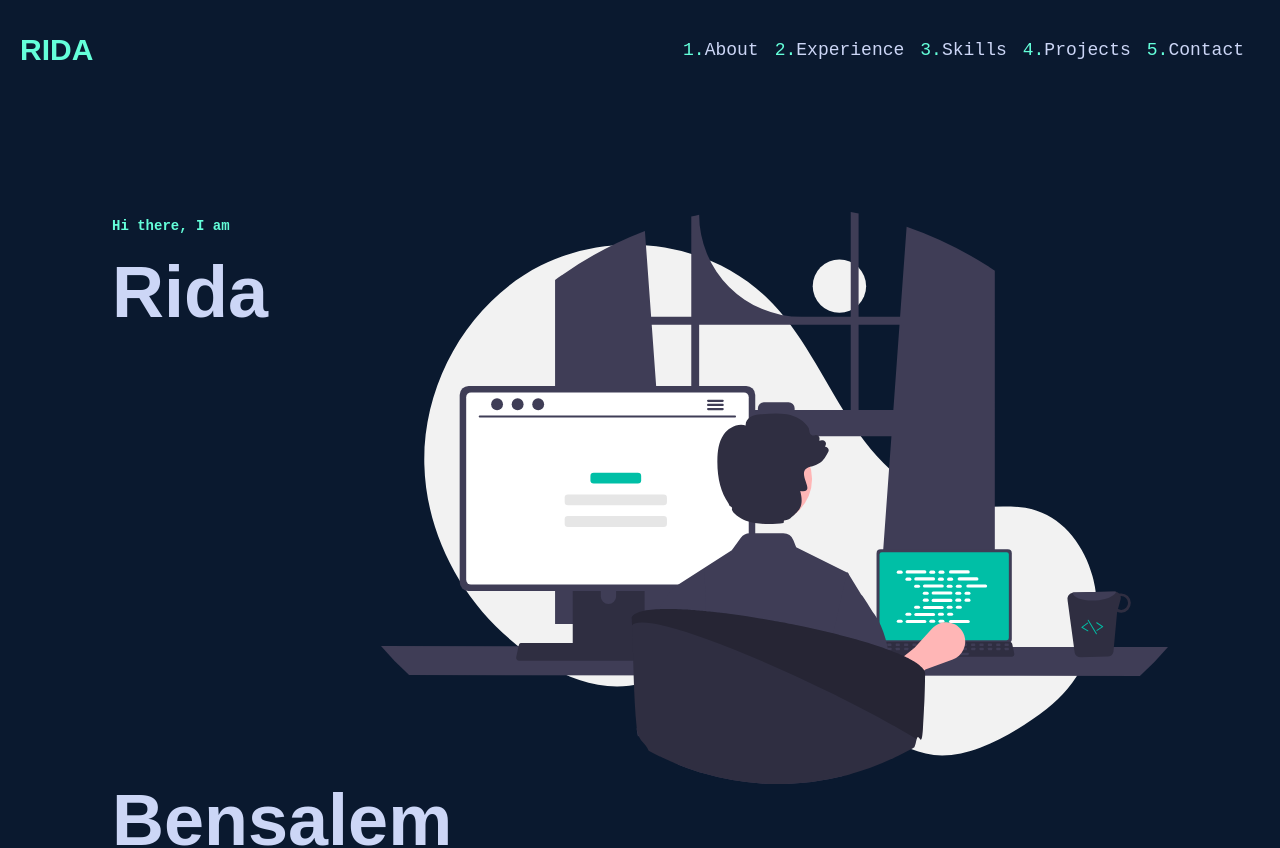
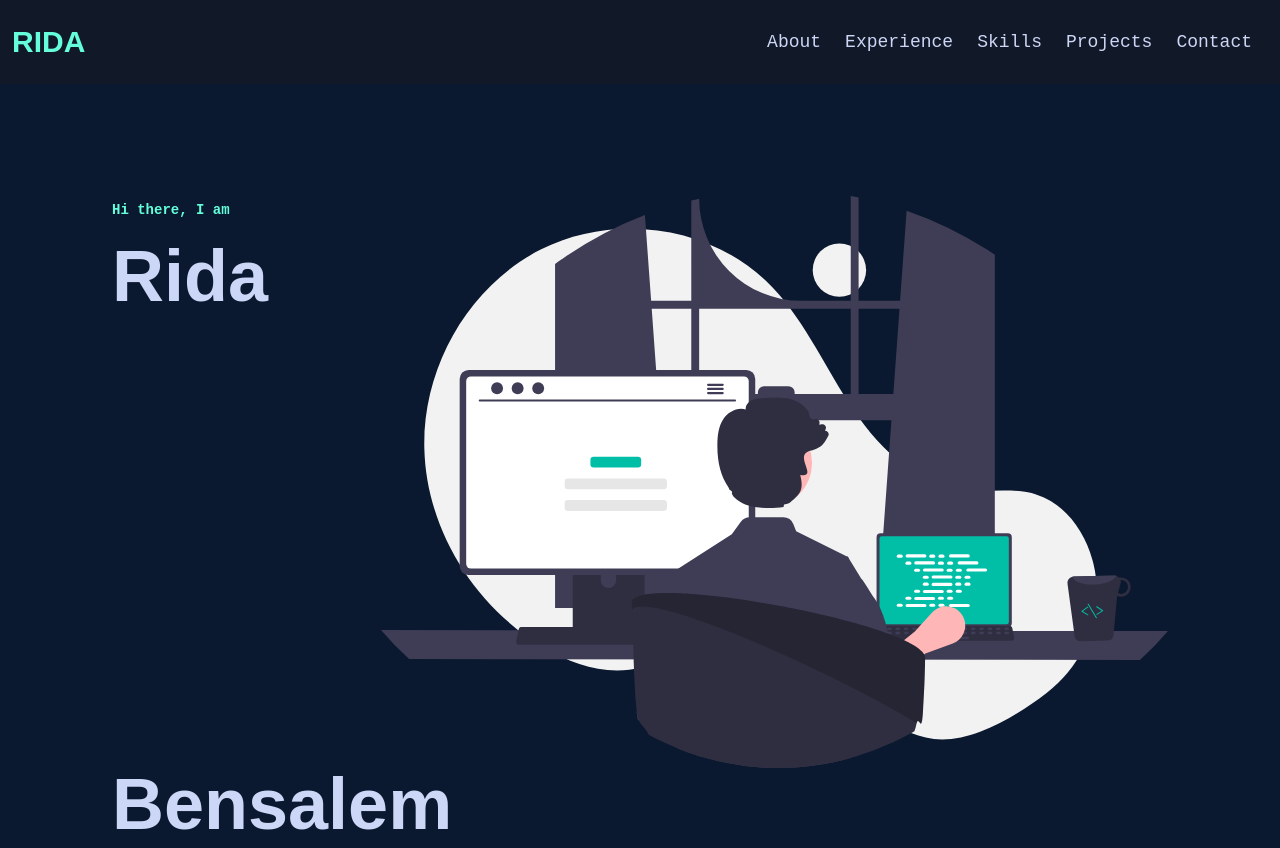
Before and after one commit to ridabensalem/rida-portfolio-, a React (Create React App) app: page / in a window 1280 px wide. Shown: the top 848 px of the page. Built offline with nearby package versions, Linux system fonts and the light colour scheme.

Commit message:
Add spacing between navigations links

```diff
--- a/src/components/Navbar.jsx
+++ b/src/components/Navbar.jsx
@@ -1,12 +1,12 @@
 import React, { useState } from "react";
-import {BsList} from 'react-icons/bs';
-import {IoIosClose} from 'react-icons/io';
+import { BsList } from 'react-icons/bs';
+import { IoIosClose } from 'react-icons/io';
 
 function Navbar() {
   const [isOpen, setIsOpen] = useState(false);
 
   return (
-    <nav className="bg-main-bg flex flex-row place-content-between items-center p-5 md:sticky ">
+    <nav className="nav z-50 bg-gray-900 flex flex-row place-content-between items-center p-3 ">
       <div className="logo font-main-font text-coding-color text-3xl font-bold">
         RIDA
       </div>
@@ -20,35 +20,35 @@ function Navbar() {
         </button>
       </div>
 
-      <div className={`navigation text-white ${isOpen ? 'absolute' : 'hidden'} md:flex bg-main-bg`}>
-        <ul className="flex flex-col md:flex-row place-content-around font-coding-font gap-x-4 text-gray-light text-lg p-4" onClick={() => setIsOpen(!isOpen)}>
+      <div className={`navigation text-white   ${isOpen ? 'block' : 'hidden'} md:flex `}>
+        <ul className="flex flex-col md:flex-row place-content-around font-coding-font gap-x-6 text-gray-light text-lg p-4" onClick={() => setIsOpen(!isOpen)}>
           <li className=" flex justify-end">
-       <IoIosClose className="btn-close text-3xl md:hidden" onClick={() => setIsOpen(!isOpen)}/>
+            <IoIosClose className="btn-close sm text-3xl md:hidden" onClick={() => setIsOpen(!isOpen)} />
 
           </li>
-          <li  className="link">
-            <a className="hover:text-white" href="#about" >
-              <span className=" text-coding-color  number-nav ">1.</span>About
+          <li className="link">
+            <a className=" hover:text-white" href="#about" >
+              About
             </a>
           </li>
           <li className="link">
-            <a className="hover:text-white" href="#experience">
-              <span className="text-coding-color number-nav ">2.</span>Experience
+            <a className=" hover:text-white" href="#experience">
+              Experience
             </a>
           </li>
           <li className="link">
-            <a className="hover:text-white" href="#skills">
-              <span className="text-coding-color  number-nav">3.</span>Skills
+            <a className=" hover:text-white" href="#skills">
+              Skills
             </a>
           </li>
           <li className="link">
-            <a className="hover:text-white" href="#projects">
-              <span className="text-coding-color number-nav">4.</span>Projects
+            <a className=" hover:text-white" href="#projects">
+              Projects
             </a>
           </li>
           <li className="link">
-            <a className="hover:text-white " href="#contact">
-              <span className="text-coding-color number-nav">5.</span>Contact
+            <a className=" hover:text-white " href="#contact">
+              Contact
             </a>
           </li>
         </ul>
```
Lines whose indentation alone changed are shown as unchanged.
